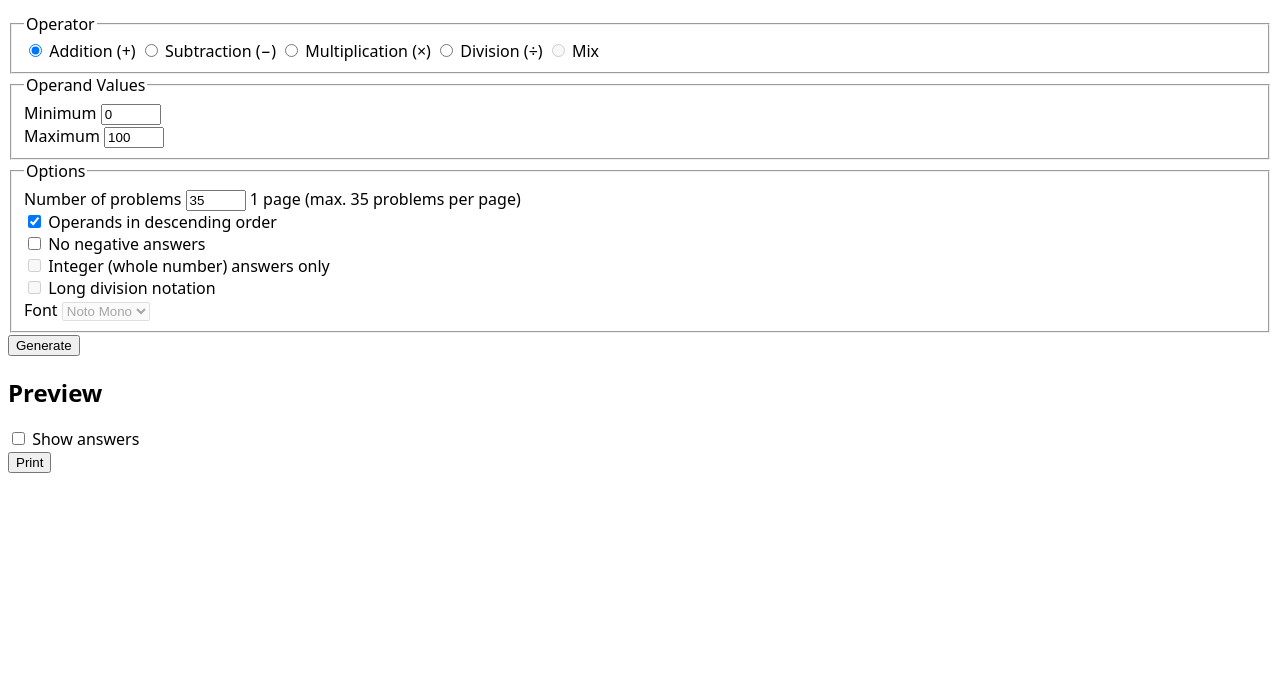
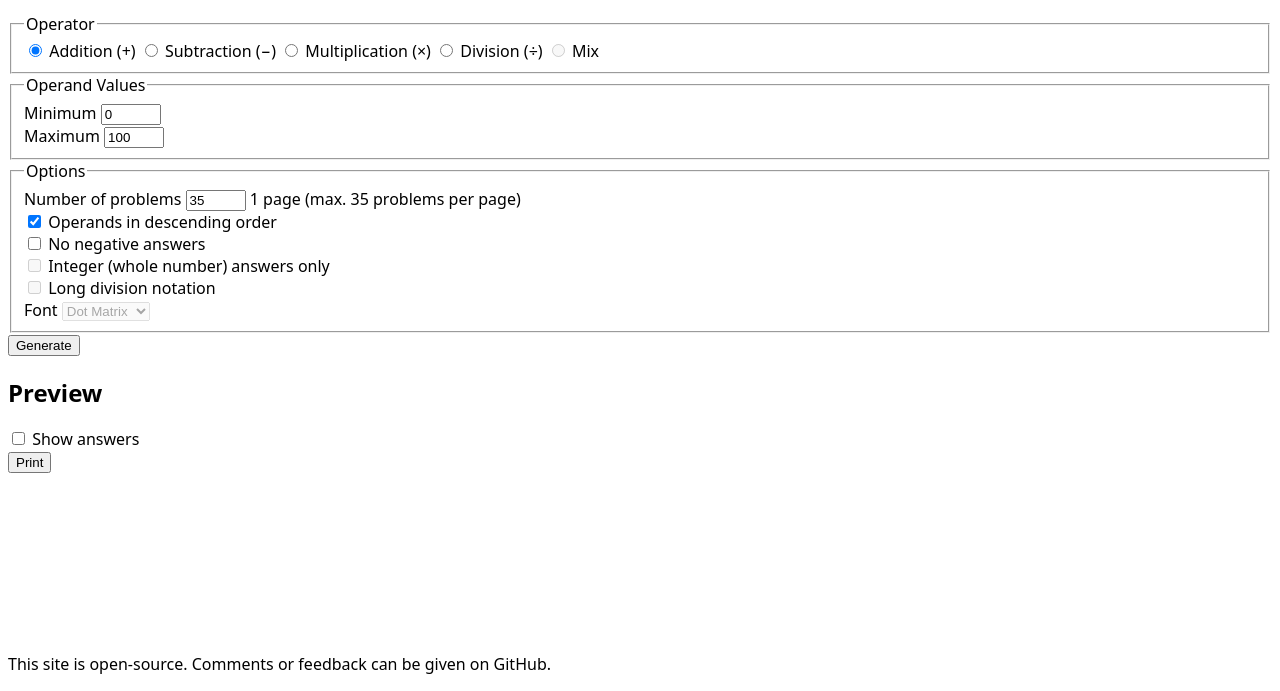
Before and after one commit to sphars/math-sheets, a plain HTML site: page src/index.html in a window 1280 px wide. Shown: the part 111-802 px from the top of the page. Drawn offline with Linux system fonts and the light colour scheme.

Commit message:
fix: multiple default selected options

```diff
--- a/src/index.html
+++ b/src/index.html
@@ -82,7 +82,7 @@
                     <select  type="checkbox" id="font-select" name="font-select" disabled>
                         <option value="monotype">System</option>
                         <option value="dot-matrix" selected>Dot Matrix</option>
-                        <option value="noto-mono" selected>Noto Mono</option>
+                        <option value="noto-mono">Noto Mono</option>
                     </select>
                 </div>
 
@@ -110,5 +110,8 @@
             <div id="math-problems"></div>
         </div>
     </main>
+    <footer>
+        <p>This site is open-source. Comments or feedback can be given on GitHub.</p>
+    </footer>
 </body>
 </html>
```
